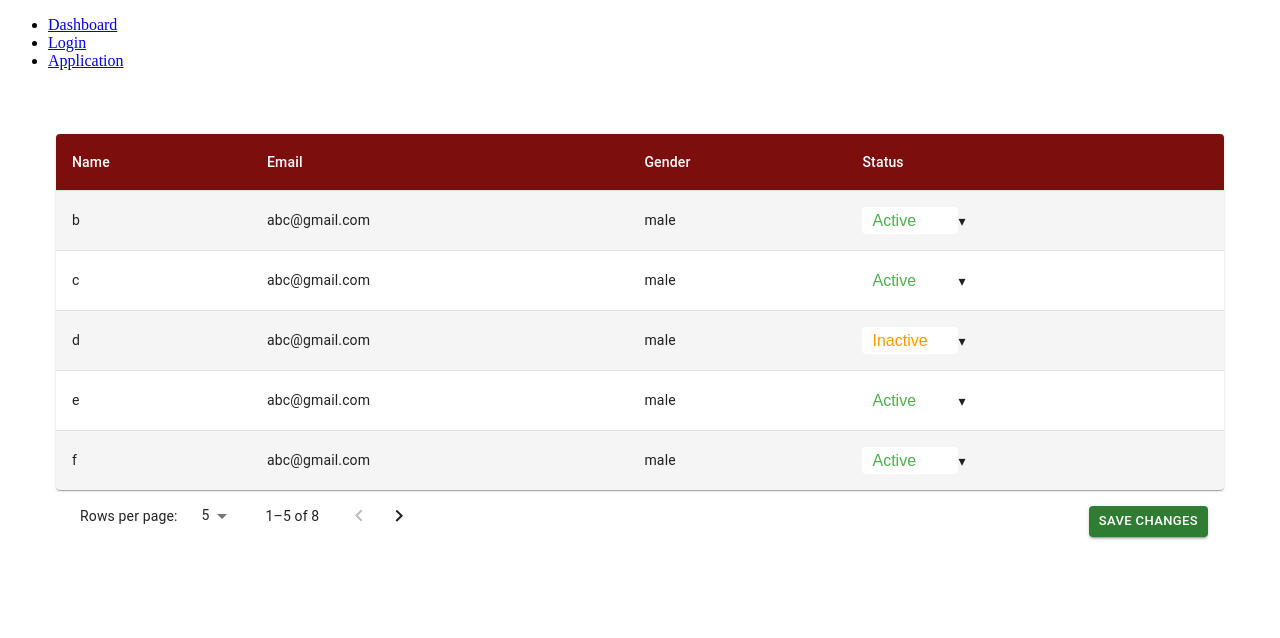
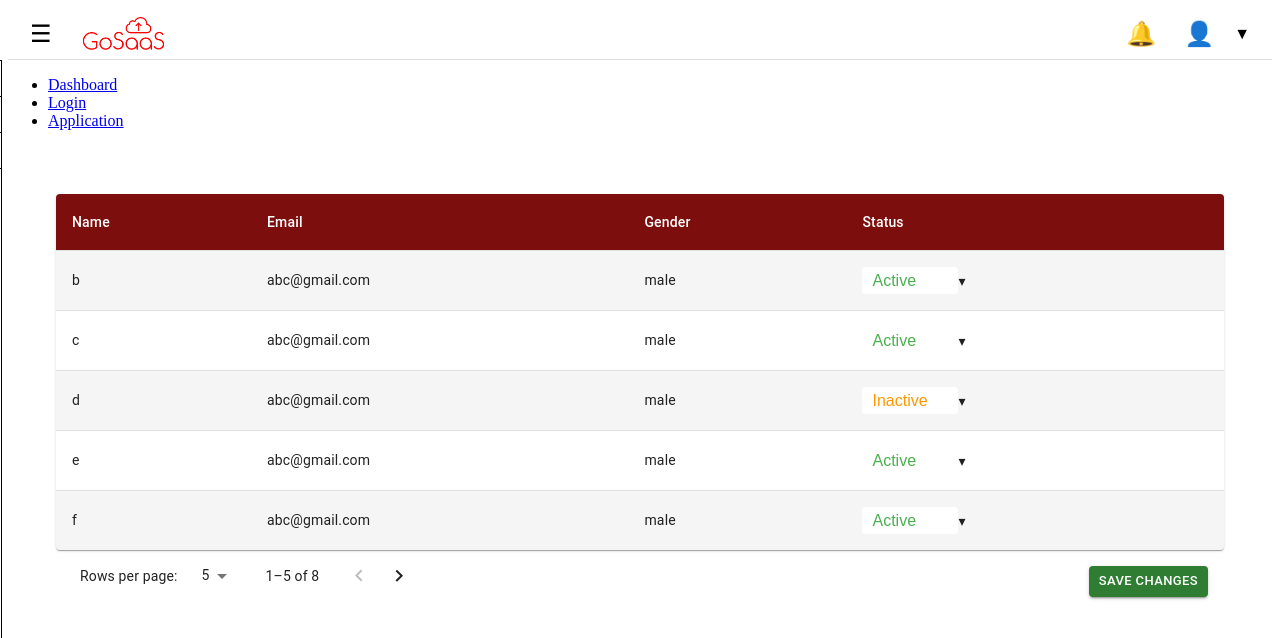
Before and after one commit to eashah-uwu/GoSaaS-Reporting-Microservice, a React (Vite) app in the folder RMS/: page /application in a window 1280 px wide. Shown: the top 638 px of the page. Built offline with nearby package versions, Linux system fonts and the light colour scheme.

Commit message:
Navbar and Sidebar implemented

```diff
--- a/RMS/src/Components/Navbar.jsx
+++ b/RMS/src/Components/Navbar.jsx
@@ -1,17 +1,39 @@
-import React from 'react';
-import { Link } from "react-router-dom";
+import React, { useState } from 'react';
+import styles from './Navbar.module.css';
+import logo from '../Assets/logo.png';
+import Sidebar from './Sidebar'; // Import Sidebar component
+import { Link } from 'react-router-dom';
 
-function Navbar() {
+const Navbar = () => {
+  const [isSidebarOpen, setIsSidebarOpen] = useState(false); // State for toggling sidebar
+  const toggleSidebar = () => {
+    setIsSidebarOpen(!isSidebarOpen); // Toggle sidebar state
+  };
 
     return (
         <div className="nav">
+            <nav className={styles.navbar}>
+        <div className={styles.navbarLeft}>
+          <button className={styles.menuButton} onClick={toggleSidebar}>&#9776;</button> {/* Menu button to toggle sidebar */}
+          <button className={styles.logoButton}>
+            <img src={logo} alt="GoSaaS Logo" className={styles.logo} />
+          </button>
+        </div>
+        <div className={styles.navbarRight}>
+          <button className={styles.iconButton}>&#128276;</button> {/* Bell icon */}
+          <button className={styles.iconButton}>&#128100;</button> {/* User icon */}
+          <button className={styles.dropdownButton}>&#9660;</button> {/* Down arrow */}
+        </div>
+      </nav>
+      <Sidebar isOpen={isSidebarOpen} /> {/* Sidebar component */}
             <ul >
                 <li><Link className="li" to="/">Dashboard</Link></li>
                 <li><Link className="li" to="/login">Login</Link> </li>
                 <li><Link className="li" to="/application">Application</Link> </li>
             </ul>
-        </div>
-    );
-}
+            </div>
+
+  );
+};
 
 export default Navbar;
--- /dev/null
+++ b/RMS/src/Components/Navbar.module.css
@@ -0,0 +1,57 @@
+.navbar {
+    display: flex;
+    justify-content: space-between;
+    align-items: center;
+    padding: 0.5rem 1rem;
+    background-color: #fff;
+    border-bottom: 1px solid #ddd;
+  }
+
+  .navbarLeft {
+    display: flex;
+    align-items: center;
+  }
+
+  .menuButton {
+    font-size: 1.5rem;
+    background: none;
+    border: none;
+    cursor: pointer;
+    margin-right: 1rem;
+  }
+
+  .logoButton {
+    background: none;
+    border: none;
+    cursor: pointer;
+    padding: 0;
+    display: flex;
+    align-items: center;
+  }
+
+  .logo {
+    width: 100px;
+    height: 35px;
+    margin-right: 0.5rem;
+    object-fit: contain;
+  }
+
+  .navbarRight {
+    display: flex;
+    align-items: center;
+  }
+
+  .iconButton {
+    font-size: 1.5rem;
+    background: none;
+    border: none;
+    cursor: pointer;
+    margin: 0 0.5rem;
+  }
+
+  .dropdownButton {
+    font-size: 1rem;
+    background: none;
+    border: none;
+    cursor: pointer;
+  }
--- /dev/null
+++ b/RMS/src/Components/Sidebar.jsx
@@ -0,0 +1,19 @@
+// src/components/Sidebar.jsx
+import React from 'react';
+import styles from './Sidebar.module.css';
+
+const Sidebar = ({ isOpen }) => {
+  return (
+    <div className={`${styles.sidebar} ${isOpen ? styles.open : ''}`}>
+      <ul className={styles.ul}>
+        <li className={styles.li}><a className={styles.a} href="#">Home</a></li>
+        <li className={styles.li}>
+          <a className={styles.a} href="#">Audit Trails</a>
+        </li>
+        <li className={styles.li}><a className={styles.a} href="#">Reports</a></li>
+      </ul>
+    </div>
+  );
+};
+
+export default Sidebar;
--- /dev/null
+++ b/RMS/src/Components/Sidebar.module.css
@@ -0,0 +1,48 @@
+/* src/components/Sidebar.module.css */
+.sidebar {
+    position: fixed;
+    top: 60px; /* Adjust this value to match the height of your navbar */
+    left: -250px;
+    width: 250px;
+    height: calc(100% - 60px); /* Adjust this value to match the height of your navbar */
+    background-color: white; /* Set background to white */
+    border: 1px solid black; /* Add black border */
+    color: black; /* Change text color to black */
+    transition: 0.3s;
+    padding: 0; /* Removed padding */
+    z-index: 1000;
+    font-family: 'Calibri', sans-serif; /* Set font to Calibri */
+  }
+
+  .open {
+    left: 0;
+  }
+
+  .ul {
+    list-style-type: none;
+    padding: 0;
+    margin: 0; /* Ensure no extra margin */
+  }
+
+  .li {
+    padding: 8px 16px;
+    text-align: left;
+    border-bottom: 1px solid black; /* Add underline to list items */
+    margin: 0; /* Ensure no extra margin */
+  }
+
+  .a {
+    color: black; /* Change link color to black */
+    text-decoration: none; /* Remove default underline */
+    display: block;
+    margin: 0; /* Ensure no extra margin */
+    padding: 0; /* Ensure no extra padding */
+  }
+
+  .a:hover {
+    background-color: #f0f0f0; /* Change background on hover */
+  }
+
+  .innerUl {
+    padding-left: 20px;
+  }
--- a/RMS/src/Pages/ApplicationPage.tsx
+++ b/RMS/src/Pages/ApplicationPage.tsx
@@ -1,28 +1,82 @@
-import React, { useEffect, useState } from 'react';
-import axios from 'axios';
-import { Box, Button } from '@mui/material';
-import Navbar from '../Components/Navbar';
-import Table from '../Components/Table/Table';
-import { setColumns } from '../Components/Table/Columns/CreateColumns';
-import classes from "./pages.module.css"
-import Confirmation from "../Components/ConfirmationDialogue/Confirmation"
+import React, { useEffect, useState } from "react";
+import axios from "axios";
+import { Box, Button } from "@mui/material";
+import Navbar from "../Components/Navbar";
+import Table from "../Components/Table/Table";
+import { setColumns } from "../Components/Table/Columns/CreateColumns";
+import classes from "./pages.module.css";
+import Confirmation from "../Components/ConfirmationDialogue/Confirmation";
 const baseColumns = [
-    { accessorKey: 'name', header: 'Name' },
-    { accessorKey: 'email', header: 'Email' },
-    { accessorKey: 'gender', header: 'Gender' },
+  { accessorKey: "name", header: "Name" },
+  { accessorKey: "email", header: "Email" },
+  { accessorKey: "gender", header: "Gender" },
 ];
 
 const DATA = [
-    { id: "1", name: "a", email: "abc@gmail.com", gender: "male", status: "delete" },
-    { id: "2", name: "b", email: "abc@gmail.com", gender: "male", status: "active" },
-    { id: "3", name: "c", email: "abc@gmail.com", gender: "male", status: "active" },
-    { id: "4", name: "d", email: "abc@gmail.com", gender: "male", status: "inactive" },
-    { id: "5", name: "e", email: "abc@gmail.com", gender: "male", status: "active" },
-    { id: "6", name: "f", email: "abc@gmail.com", gender: "male", status: "active" },
-    { id: "7", name: "g", email: "abc@gmail.com", gender: "male", status: "active" },
-    { id: "8", name: "h", email: "abc@gmail.com", gender: "male", status: "active" },
-    { id: "9", name: "i", email: "abc@gmail.com", gender: "male", status: "active" },
-]
+  {
+    id: "1",
+    name: "a",
+    email: "abc@gmail.com",
+    gender: "male",
+    status: "delete",
+  },
+  {
+    id: "2",
+    name: "b",
+    email: "abc@gmail.com",
+    gender: "male",
+    status: "active",
+  },
+  {
+    id: "3",
+    name: "c",
+    email: "abc@gmail.com",
+    gender: "male",
+    status: "active",
+  },
+  {
+    id: "4",
+    name: "d",
+    email: "abc@gmail.com",
+    gender: "male",
+    status: "inactive",
+  },
+  {
+    id: "5",
+    name: "e",
+    email: "abc@gmail.com",
+    gender: "male",
+    status: "active",
+  },
+  {
+    id: "6",
+    name: "f",
+    email: "abc@gmail.com",
+    gender: "male",
+    status: "active",
+  },
+  {
+    id: "7",
+    name: "g",
+    email: "abc@gmail.com",
+    gender: "male",
+    status: "active",
+  },
+  {
+    id: "8",
+    name: "h",
+    email: "abc@gmail.com",
+    gender: "male",
+    status: "active",
+  },
+  {
+    id: "9",
+    name: "i",
+    email: "abc@gmail.com",
+    gender: "male",
+    status: "active",
+  },
+];
 const ApplicationPage = () => {
   const [users, setUsers] = useState<any[]>(DATA);
   const [loading, setLoading] = useState<boolean>(true);
@@ -32,10 +86,10 @@ const ApplicationPage = () => {
 
   const fetchUsers = async () => {
     try {
-            const { data } = await axios.get('https://gorest.co.in/public/v2/users');
+      const { data } = await axios.get("https://gorest.co.in/public/v2/users");
       setUsers(data);
     } catch (err) {
-            setError('Failed to fetch users');
+      setError("Failed to fetch users");
     } finally {
       setLoading(false);
     }
@@ -47,7 +101,7 @@ const ApplicationPage = () => {
   }, []);
 
   const handleStatusChange = (id: string, newStatus: string) => {
-        if (newStatus === 'delete') {
+    if (newStatus === "delete") {
       setSelectedUserId(id);
       setOpenDialog(true);
     } else {
@@ -61,7 +115,7 @@ const ApplicationPage = () => {
   const handleDeleteConfirm = () => {
     setUsers((prevUsers) =>
       prevUsers.map((user) =>
-                user.id === selectedUserId ? { ...user, status: 'delete' } : user
+        user.id === selectedUserId ? { ...user, status: "delete" } : user
       )
     );
     setOpenDialog(false);
@@ -75,13 +129,13 @@ const ApplicationPage = () => {
 
   const includeStatus = true;
   const Columns = setColumns(baseColumns, includeStatus, handleStatusChange);
-    const filteredUsers = users.filter(user => user.status !== 'delete');
+  const filteredUsers = users.filter((user) => user.status !== "delete");
   const handleSave = async () => {
     try {
-           console.log(users)
-            alert('Data successfully updated');
+      console.log(users);
+      alert("Data successfully updated");
     } catch (error) {
-            alert('Failed to update data');
+      alert("Failed to update data");
     }
   };
 
@@ -91,9 +145,14 @@ const ApplicationPage = () => {
       <Box padding={6}>
         {loading && <p>Loading...</p>}
         {error && <p>{error}</p>}
-                {filteredUsers && <Table data={filteredUsers} columns={Columns}/>}
+        {filteredUsers && <Table data={filteredUsers} columns={Columns} />}
         <span className={classes.save_button_span}>
-                    <Button variant="contained" color="success" size="small" onClick={handleSave}>
+          <Button
+            variant="contained"
+            color="success"
+            size="small"
+            onClick={handleSave}
+          >
             Save Changes
           </Button>
         </span>
@@ -105,7 +164,6 @@ const ApplicationPage = () => {
         title="Confirm Deletion"
         message="Are you sure you want to delete this user?"
       />
-
     </>
   );
 };
```
Also changed, not shown: RMS/src/Pages/Dashboard.tsx (+7 -7 lines), RMS/src/Pages/LoginPage.tsx (+6 -6 lines), RMS/src/Assets/logo.png (added). Lines whose indentation alone changed are shown as unchanged.
